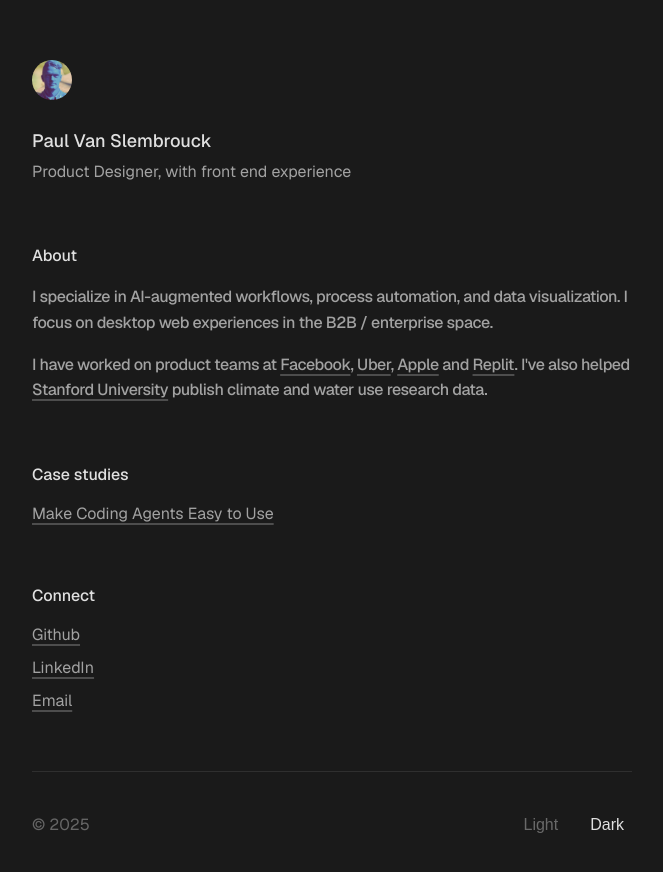
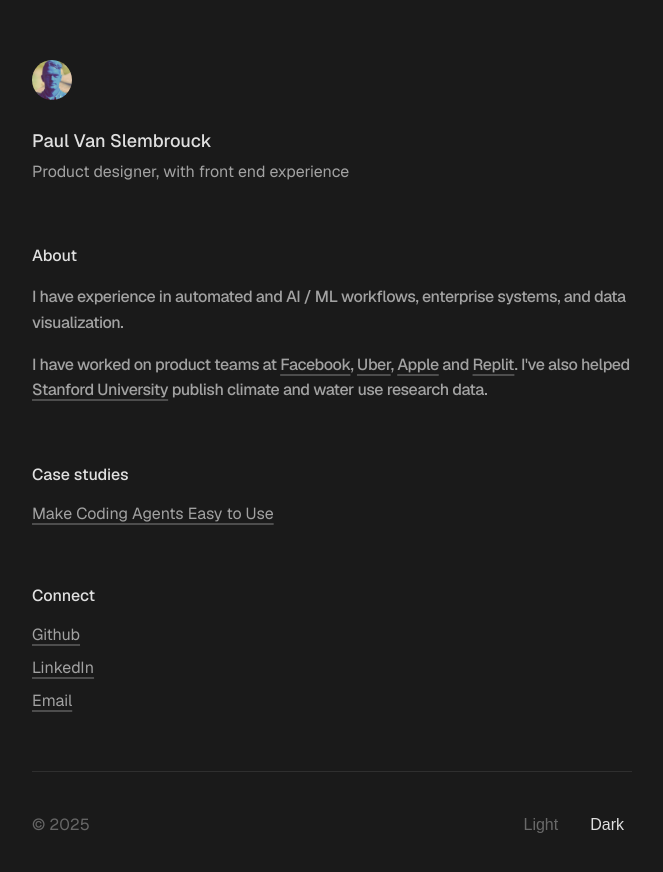
Before and after one commit to ptvans/portfolio, a React (Create React App) app: page / in a window 1280 px wide. Shown: the top 872 px of the page, without its empty margins (308-971 px from the left). Built offline with nearby package versions, Linux system fonts and the light colour scheme.

Commit message:
copy change

```diff
--- a/src/pages/Home.js
+++ b/src/pages/Home.js
@@ -23,13 +23,13 @@ function Home({ theme, toggleTheme }) {
           </div>
           <h2 className="name">Paul Van Slembrouck</h2>
           <p className="title">
-            Product Designer, with front end experience
+            Product designer, with front end experience
           </p>
         </div>
 
         <section className="about-section">
           <h2>About</h2>
-          <p>I specialize in AI-augmented workflows, process automation, and data visualization. I focus on desktop web experiences in the B2B / enterprise space.</p>
+          <p>I have experience in automated and AI / ML workflows, enterprise systems, and data visualization.</p>
           <p>
             I have worked on product teams at{' '}
             <a href="https://www.facebook.com" target="_blank" rel="noopener noreferrer">Facebook</a>, <a href="https://www.uber.com" target="_blank" rel="noopener noreferrer">Uber</a>, <a href="https://www.apple.com" target="_blank" rel="noopener noreferrer">Apple</a> and{' '}
```
